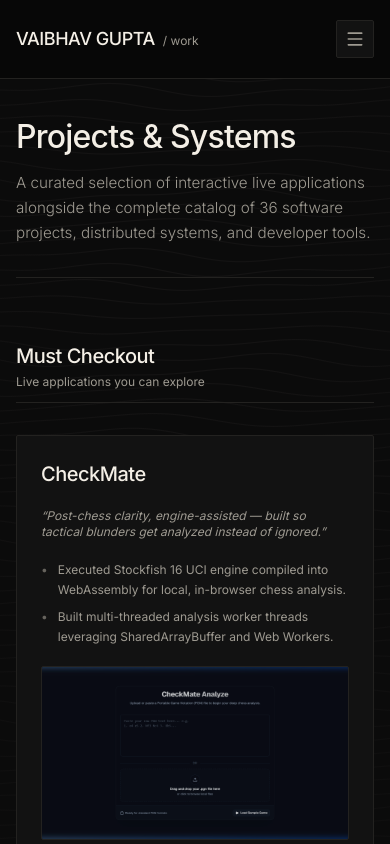
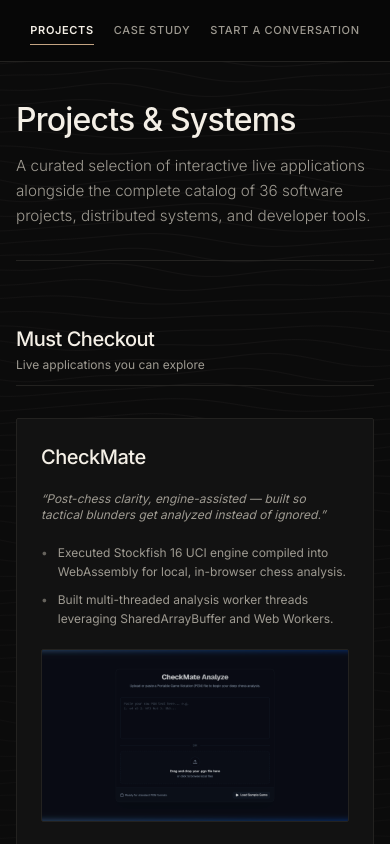
Before and after one commit to vaibhv19/workwith, a Next.js app: page /projects in a window 390 px wide. Shown: the top 844 px of the page. Built offline with nearby package versions, Linux system fonts and the light colour scheme; a web font is replaced by a local one.

Commit message:
fix(nav): keep primary navigation visible on all screen sizes without hamburger menu

```diff
--- a/src/components/Footer.tsx
+++ b/src/components/Footer.tsx
@@ -90,15 +90,6 @@
               <LinkedinIcon className="w-4 h-4 text-current" />
             </a>
             <a
-              href="https://bsky.app/profile/vaibhv19.dev"
-              target="_blank"
-              rel="noopener noreferrer"
-              className="hover:text-white transition-colors duration-300 p-1 -m-1 focus-visible:outline-none focus-visible:ring-1 focus-visible:ring-accent rounded-sm"
-              aria-label="Bluesky"
-            >
-              <BlueskyIcon className="w-4 h-4 text-current" />
-            </a>
-            <a
               href="https://x.com/vaibhv_19"
               target="_blank"
               rel="noopener noreferrer"
@@ -106,15 +97,6 @@
               aria-label="X (Twitter)"
             >
               <XIcon className="w-4 h-4 text-current" />
-            </a>
-            <a
-              href="https://www.threads.com/@vaibhv_19"
-              target="_blank"
-              rel="noopener noreferrer"
-              className="hover:text-white transition-colors duration-300 p-1 -m-1 focus-visible:outline-none focus-visible:ring-1 focus-visible:ring-accent rounded-sm"
-              aria-label="Threads"
-            >
-              <ThreadsIcon className="w-4 h-4 text-current" />
             </a>
             <a
               href="mailto:contact@vaibhv19.dev"
@@ -125,34 +107,11 @@
             </a>
           </div>
         </div>
+        {/* Minimal Bottom Legal & Copyright Row */}
 
-        {/* Large Editorial Wordmark Display (1nfinity Signature) */}
-        <div className="py-6 sm:py-10 text-center select-none overflow-hidden">
-          <div className="text-[10vw] sm:text-[9vw] font-display font-medium tracking-tighter text-foreground/15 leading-none uppercase">
-            VAIBHAV GUPTA
-          </div>
-        </div>
-
-        {/* Minimal Bottom Legal & Copyright Row */}
-        <div className="pt-6 border-t border-[#232220] flex flex-col sm:flex-row items-center justify-between gap-4 text-xs font-sans tracking-[0.15em] text-foreground-subtle uppercase">
           <div className="flex flex-col items-center sm:items-start space-y-1">
             <div>
               &copy; {currentYear} Vaibhav Gupta. All rights reserved.
-            </div>
-          </div>
-
-          <div className="flex items-center space-x-6 text-[11px]">
-            <Link href="/projects" className="text-foreground-muted hover:text-foreground transition-colors">
-              Projects
-            </Link>
-            <span className="text-foreground-subtle/50 select-none" aria-hidden="true">&bull;</span>
-            <Link href="/case-study" className="text-foreground-muted hover:text-foreground transition-colors">
-              Case Study
-            </Link>
-            <span className="text-foreground-subtle/50 select-none" aria-hidden="true">&bull;</span>
-            <Link href="/start-conversation" className="text-foreground-muted hover:text-foreground transition-colors">
-              Start a Conversation
-            </Link>
           </div>
         </div>
       </Container>
--- a/src/components/Header.tsx
+++ b/src/components/Header.tsx
@@ -3,13 +3,11 @@
 import Link from "next/link";
 import { usePathname } from "next/navigation";
 import { useState, useEffect } from "react";
-import { Menu, X, ArrowUpRight } from "lucide-react";
 import Container from "@/components/ui/Container";
 
 export function Header() {
   const pathname = usePathname();
   const [isScrolled, setIsScrolled] = useState(false);
-  const [mobileMenuOpen, setMobileMenuOpen] = useState(false);
 
   useEffect(() => {
     const handleScroll = () => {
@@ -18,34 +16,6 @@
     window.addEventListener("scroll", handleScroll, { passive: true });
     return () => window.removeEventListener("scroll", handleScroll);
   }, []);
-
-  // Close mobile menu on route change
-  useEffect(() => {
-    setMobileMenuOpen(false);
-  }, [pathname]);
-
-  // Lock body scroll when mobile menu is open
-  useEffect(() => {
-    if (mobileMenuOpen) {
-      document.body.style.overflow = "hidden";
-    } else {
-      document.body.style.overflow = "";
-    }
-    return () => {
-      document.body.style.overflow = "";
-    };
-  }, [mobileMenuOpen]);
-
-  // Handle ESC key to close mobile menu
-  useEffect(() => {
-    const handleKeyDown = (e: KeyboardEvent) => {
-      if (e.key === "Escape" && mobileMenuOpen) {
-        setMobileMenuOpen(false);
-      }
-    };
-    window.addEventListener("keydown", handleKeyDown);
-    return () => window.removeEventListener("keydown", handleKeyDown);
-  }, [mobileMenuOpen]);
 
   const navLinks = [
     {
@@ -66,37 +36,21 @@
   ];
 
   return (
-    <>
     <header
       className={`sticky top-0 left-0 right-0 z-50 bg-[#070707]/90 backdrop-blur-md border-b border-[#232220] transition-all duration-400 ease-[cubic-bezier(0.16,1,0.3,1)] ${
-          isScrolled ? "py-3.5 shadow-[0_4px_24px_rgba(0,0,0,0.6)]" : "py-5 sm:py-6"
+        isScrolled ? "py-2.5 sm:py-3.5 shadow-[0_4px_24px_rgba(0,0,0,0.6)]" : "py-3.5 sm:py-5 lg:py-6"
       }`}
     >
-        <Container size="default" className="flex items-center justify-between">
-          {/* Brand Wordmark & Identity */}
-          <Link
-            href="/"
-            className="group flex items-baseline gap-2 py-1 focus-visible:outline-none focus-visible:ring-1 focus-visible:ring-accent rounded-sm"
-            aria-label="Vaibhav Gupta — Portfolio"
-          >
-            <span className="font-display text-lg sm:text-xl font-medium tracking-tight text-foreground group-hover:text-white uppercase leading-none">
-              Vaibhav Gupta
-            </span>
-            <span className="text-xs text-foreground-muted font-sans font-normal lowercase select-none">
-              / work
-            </span>
-          </Link>
-
-          {/* Desktop Navigation Links */}
+      <Container size="default" className="px-3 sm:px-8 lg:px-12 flex items-center justify-center">
         <nav
           aria-label="Main Navigation"
-            className="hidden md:flex items-center space-x-2 sm:space-x-4 lg:space-x-6"
+          className="flex items-center justify-center overflow-x-auto [scrollbar-width:none] [-ms-overflow-style:none] [&::-webkit-scrollbar]:hidden max-w-full gap-1 sm:gap-3 md:gap-4 lg:gap-6 py-0.5"
         >
           {navLinks.map((link) => (
             <Link
               key={link.href}
               href={link.href}
-                className={`px-3 lg:px-4 py-1.5 text-xs lg:text-[13px] font-medium tracking-[0.14em] uppercase transition-colors duration-300 relative group ${
+              className={`shrink-0 px-2 sm:px-3 lg:px-4 py-1.5 text-[11px] sm:text-xs lg:text-[13px] font-medium tracking-[0.06em] sm:tracking-[0.1em] lg:tracking-[0.14em] uppercase transition-colors duration-300 relative group focus-visible:outline-none focus-visible:ring-1 focus-visible:ring-accent rounded-sm ${
                 link.isActive
                   ? "text-foreground font-semibold"
                   : "text-foreground-muted hover:text-white"
@@ -105,7 +59,7 @@
               <span>{link.label}</span>
               {/* Active / Hover accent line */}
               <span
-                  className={`absolute bottom-0 left-3 right-3 lg:left-4 lg:right-4 h-[1px] bg-accent transition-all duration-300 ${
+                className={`absolute bottom-0 left-2 right-2 sm:left-3 sm:right-3 lg:left-4 lg:right-4 h-[1px] bg-accent transition-all duration-300 ${
                   link.isActive
                     ? "opacity-100 scale-x-100"
                     : "opacity-0 scale-x-0 group-hover:opacity-60 group-hover:scale-x-100"
@@ -114,68 +68,9 @@
             </Link>
           ))}
         </nav>
-
-          {/* Mobile Menu Trigger */}
-          <div className="flex md:hidden items-center">
-            <button
-              onClick={() => setMobileMenuOpen(!mobileMenuOpen)}
-              aria-expanded={mobileMenuOpen}
-              aria-controls="mobile-navigation"
-              aria-label={mobileMenuOpen ? "Close navigation menu" : "Open navigation menu"}
-              className="p-2 rounded-[2px] text-foreground-muted hover:text-foreground bg-surface border border-border focus-visible:outline-none focus-visible:ring-1 focus-visible:ring-accent transition-colors"
-            >
-              {mobileMenuOpen ? <X size={20} /> : <Menu size={20} />}
-            </button>
-          </div>
       </Container>
     </header>
-
-      {/* Editorial Mobile Menu Overlay (1nfinity System) */}
-      {mobileMenuOpen && (
-        <div
-          id="mobile-navigation"
-          role="dialog"
-          aria-modal="true"
-          aria-label="Site Navigation"
-          className="fixed inset-0 z-40 bg-[#0B0B0B] flex flex-col justify-between pt-24 pb-8 px-6 sm:px-10 md:hidden overflow-y-auto animate-fade-in"
-        >
-          {/* Subtle background glow */}
-          <div className="absolute inset-0 bg-ambient-glow pointer-events-none" />
-
-          {/* Mobile Nav Links */}
-          <nav className="relative z-10 flex flex-col space-y-3 pt-6">
-            {navLinks.map((link) => (
-              <Link
-                key={link.href}
-                href={link.href}
-                className={`group flex items-center justify-between py-4 border-b border-border transition-colors ${
-                  link.isActive ? "text-foreground font-semibold" : "text-foreground-muted hover:text-white"
-                }`}
-              >
-                <span className="font-display text-2xl font-medium tracking-tight">
-                  {link.label}
-                </span>
-                <ArrowUpRight
-                  size={18}
-                  className={`transition-transform duration-300 group-hover:translate-x-1 group-hover:-translate-y-1 ${
-                    link.isActive ? "text-accent" : "text-foreground-subtle group-hover:text-accent"
-                  }`}
-                />
-              </Link>
-            ))}
-          </nav>
-
-          {/* Mobile Bottom Details */}
-          <div className="relative z-10 pt-8 border-t border-border">
-            <a
-              href="mailto:contact@vaibhv19.dev"
-              className="text-foreground hover:text-accent transition-colors font-mono text-sm inline-flex items-center gap-2"
-            >
-              <span>contact@vaibhv19.dev</span>
-            </a>
-          </div>
-        </div>
-      )}
-    </>
   );
 }
+
+export default Header;
```
Also changed, not shown: 1 other file (tests, documents, lock files or other folders). Lines whose indentation alone changed are shown as unchanged.
